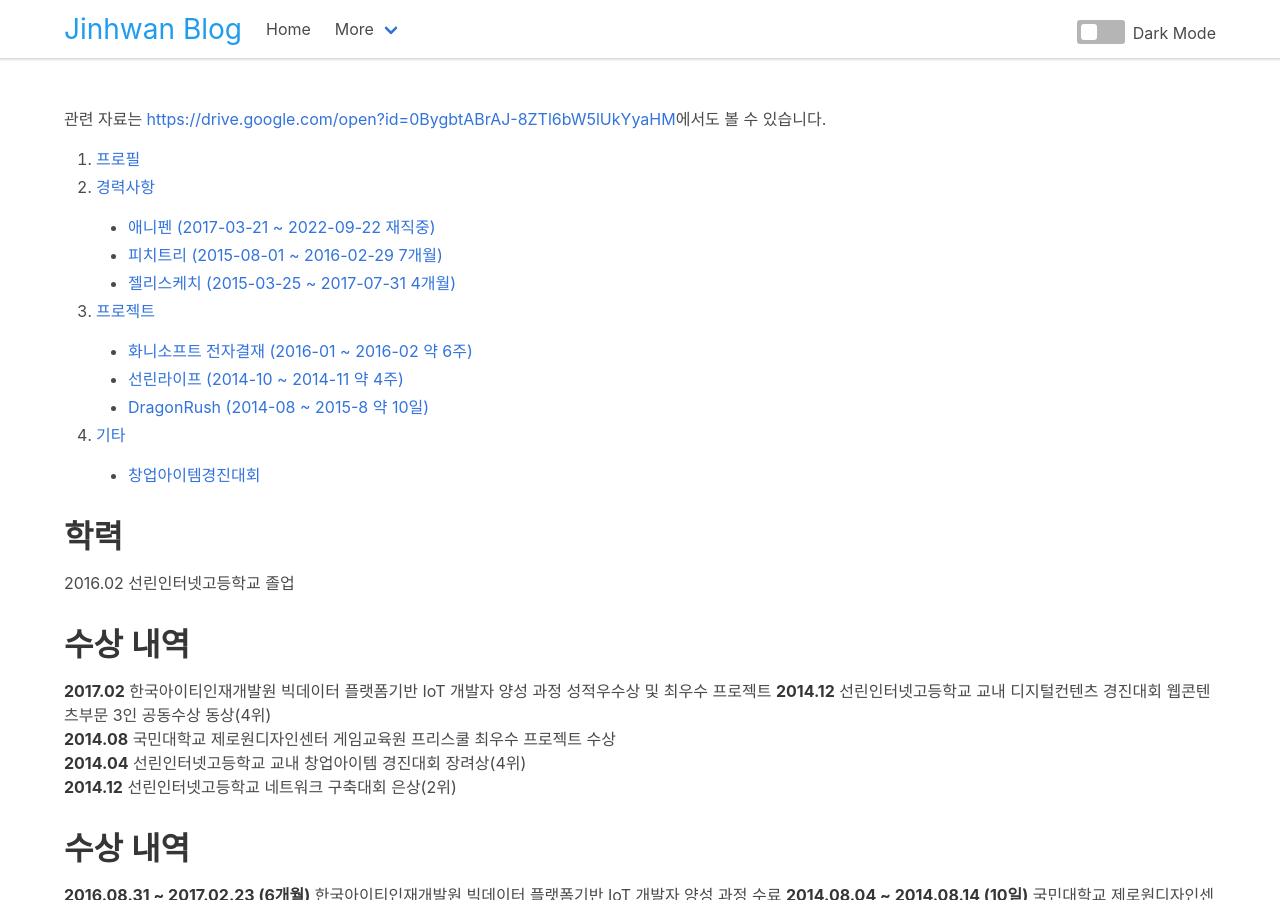
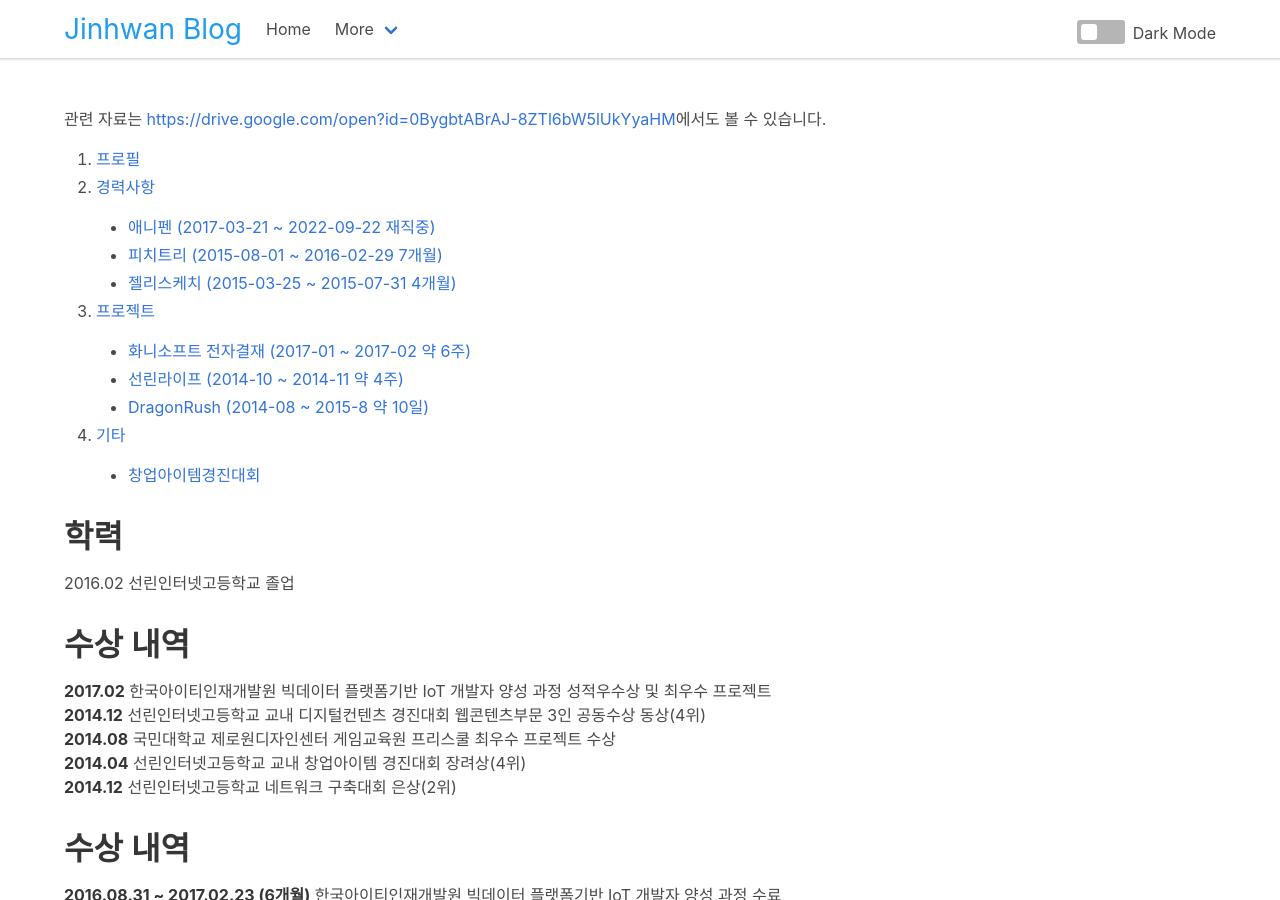
Before and after one commit to jhbae200/jhbae200.github.io, a Jekyll site: the page built from about.md, in a window 1280 px wide and 900 px high. Built offline with Jekyll 4.4.1, drawn with Linux system fonts in a browser that asks for light colours; nearby versions of some CDN libraries.

Commit message:
Update about.md

```diff
--- a/about.md
+++ b/about.md
@@ -11,9 +11,9 @@ update: 2017-04-18 20:59:00 +0900
 2. [경력사항](#경력사항)
   * [애니펜 (2017-03-21 ~ {{ "now" | date: "%Y-%m-%d" }} 재직중)](#애니펜)
   * [피치트리 (2015-08-01 ~ 2016-02-29 7개월)](#피치트리)
-  * [젤리스케치 (2015-03-25 ~ 2017-07-31 4개월)](#젤리스케치)
+  * [젤리스케치 (2015-03-25 ~ 2015-07-31 4개월)](#젤리스케치)
 3. [프로젝트](#프로젝트)
-  * [화니소프트 전자결재 (2016-01 ~ 2016-02 약 6주)](#화니소프트-전자결재)
+  * [화니소프트 전자결재 (2017-01 ~ 2017-02 약 6주)](#화니소프트-전자결재)
   * [선린라이프 (2014-10 ~ 2014-11 약 4주)](#선린라이프)
   * [DragonRush (2014-08 ~ 2015-8 약 10일)](#dragonrush)
 4. [기타](#기타)
```
